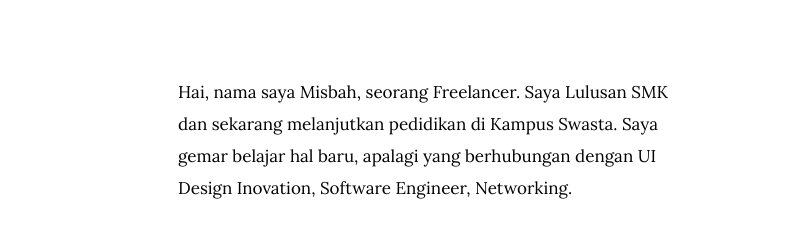
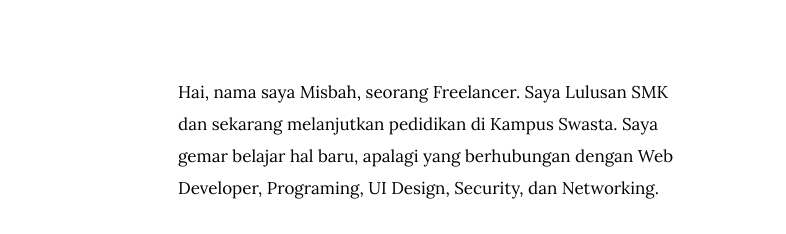
Before and after one commit to misbahX/misbahx.github.io, a plain HTML site: page index.html in a window 1280 px wide. Shown: the part 1047-1281 px from the top of the page, 494-1280 px from the left. Drawn offline with Linux system fonts and the light colour scheme; a web font is replaced by a local one.

Commit message:
menambahkan kata kata di index.html

```diff
--- a/index.html
+++ b/index.html
@@ -119,7 +119,7 @@
                     </p>
 
                     <p>
-                    Hai, nama saya Misbah, seorang Freelancer. Saya Lulusan SMK dan sekarang melanjutkan pedidikan di Kampus Swasta. Saya gemar belajar hal baru, apalagi yang berhubungan dengan UI Design Inovation, Software Engineer, Networking.
+                    Hai, nama saya Misbah, seorang Freelancer. Saya Lulusan SMK dan sekarang melanjutkan pedidikan di Kampus Swasta. Saya gemar belajar hal baru, apalagi yang berhubungan dengan Web Developer, Programing, UI Design, Security, dan Networking.
                     </p>
 
                     <p>
```
